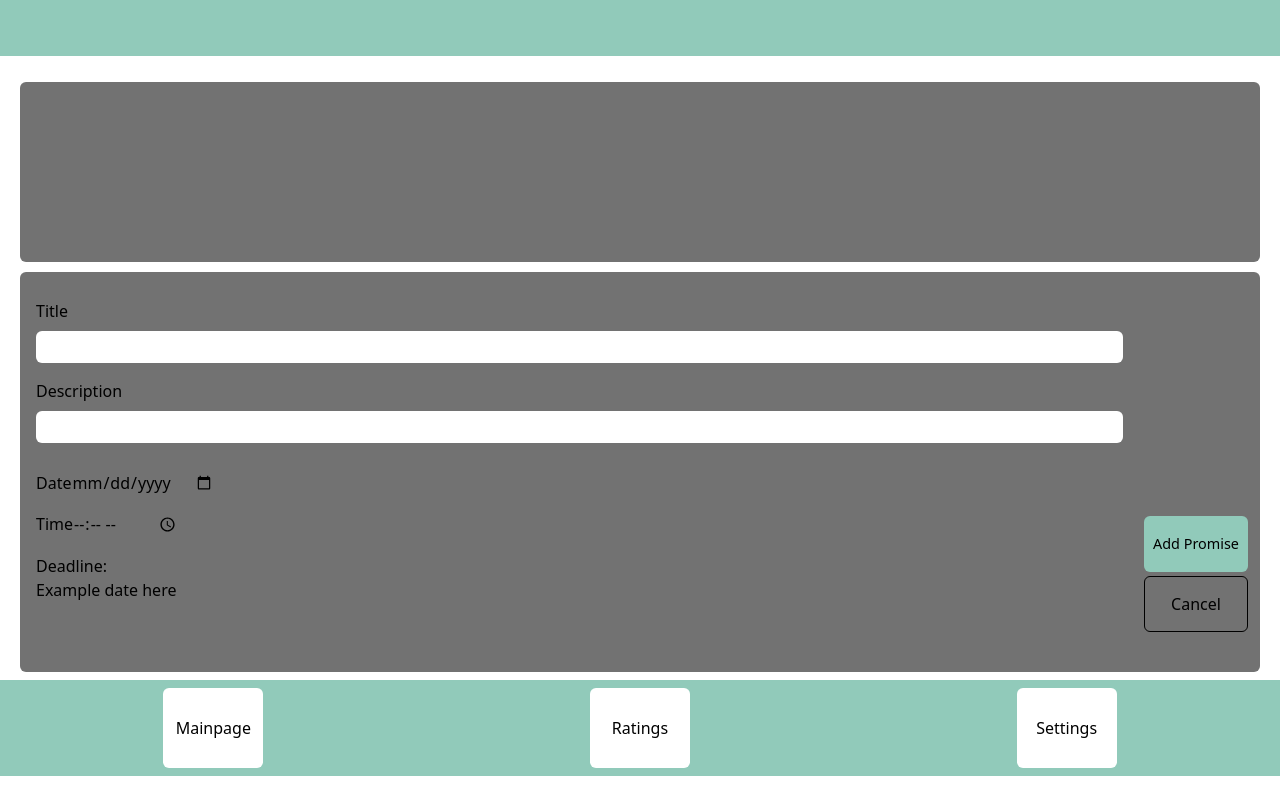
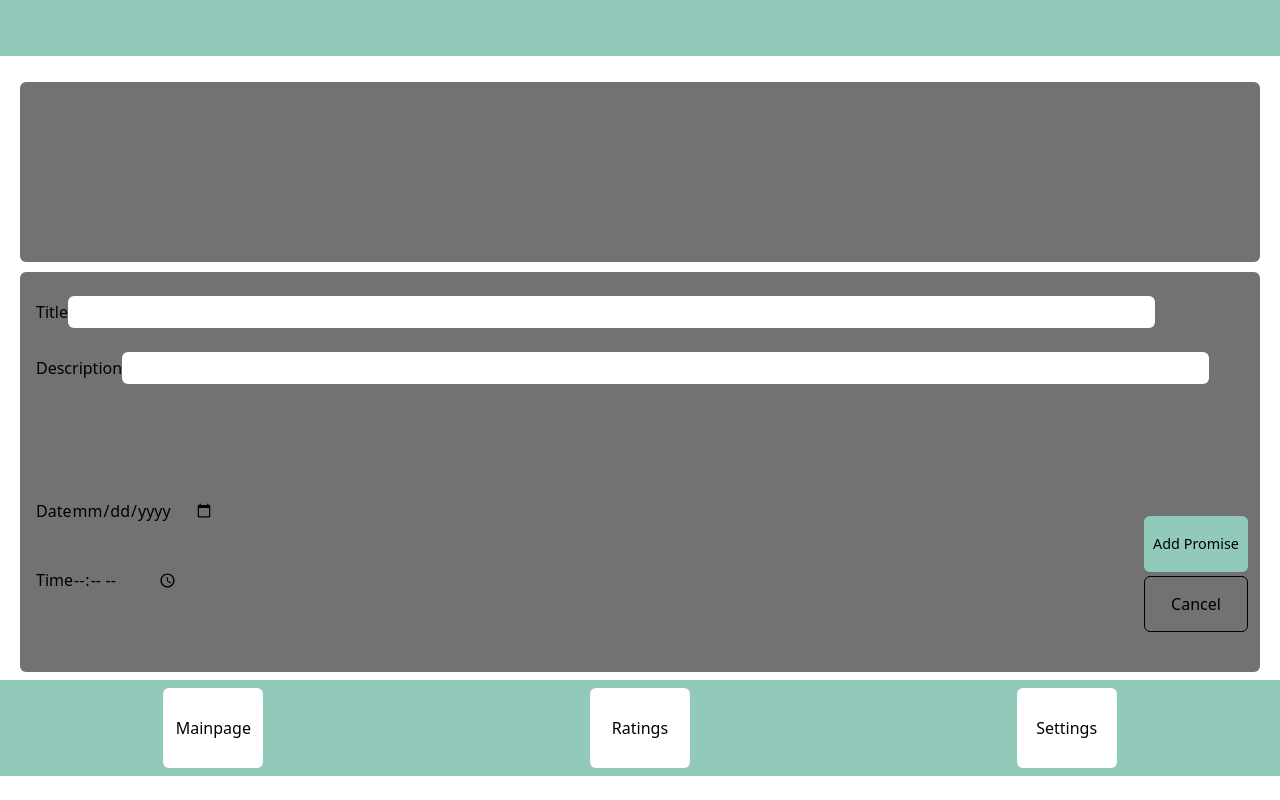
Before and after one commit to iyliaj/The-Promise-V2, a React (Vite) app in the folder the-promise-v2/: page / in a window 1280 px wide. Both pictures are taken after a click on the button "New Promise". Built offline with nearby package versions, Linux system fonts and the light colour scheme.

Commit message:
Created filter functionality to reallocate expired promises and sort data

```diff
--- a/the-promise-v2/package.json
+++ b/the-promise-v2/package.json
@@ -13,6 +13,7 @@
     "@tailwindcss/vite": "^4.1.18",
     "react": "^19.2.0",
     "react-dom": "^19.2.0",
+    "react-hook-form": "^7.71.1",
     "react-router": "^7.13.0",
     "tailwindcss": "^4.1.18"
   },
--- a/the-promise-v2/src/MainPage.jsx
+++ b/the-promise-v2/src/MainPage.jsx
@@ -1,10 +1,118 @@
-import { useState } from "react";
+import { useEffect, useState } from "react";
 import { BottomNavbar } from "./components/BottomNavbar";
 import { TopBorder } from "./components/TopBorder";
+import { NewPromiseForm } from "./components/NewPromiseForm";
 
 
 
 export function MainPage() {
+
+    const [userData, setUserData] = useState(() => {
+
+        const initialData = {
+
+            promises: [
+                {
+                    id: 1,
+                    title: "Cook Pizza",
+                    description: "Finish cooking Napolitana Pizza",
+                    date: "2026-02-09",
+                    time: "12:33",
+                    status: "active"
+                },
+                {
+                    id: 2,
+                    title: "Run like a bitch",
+                    description: "Burn some calories",
+                    date: "2026-02-09",
+                    time: "09:50",
+                    status: "active"
+                },
+                {
+                    id: 3,
+                    title: "Go fishing",
+                    description: "Fish in the open ocean",
+                    date: "2026-02-08",
+                    time: "18:20",
+                    status: "active"
+                },
+                {
+                    id: 4,
+                    title: "Start an adventure",
+                    description: "Be a hobbit",
+                    date: "2026-02-10",
+                    time: "08:00",
+                    status: "active"
+                },
+                {
+                    id: 5,
+                    title: "THIS IS AN EXPIRED PROMISE",
+                    description: "I'm a retard",
+                    date: "2026-02-07",
+                    time: "09:00",
+                    status: "active"
+                }
+            ],
+            ratings: {
+                userScore: "",
+                promisesStatus: {
+                    expiredPromises: [],
+                    completedPromises: []
+                }
+            },
+            settings: {
+                theme: "light",
+                font: "avenir"
+            }
+        }
+
+        const now = new Date();
+        const expired = [];
+        const active = [];
+
+        initialData.promises.forEach(promise => {
+            const dateTime = new Date(`${promise.date}T${promise.time}`);
+            const timeLeft = dateTime.getTime() - now.getTime();
+
+            if (timeLeft <= 0) {
+                expired.push({...promise, status: "expired"});
+            }   else {
+                active.push(promise);
+            }
+
+        });
+
+        active.sort((a, b) => {
+            const dateTimeA = new Date(`${a.date}T${a.time}`);
+            const dateTimeB = new Date(`${b.date}T${b.time}`);
+
+            return dateTimeA.getTime() - dateTimeB.getTime();
+        });
+
+        expired.sort((a, b) => {
+            const dateTimeA = new Date(`${a.date}T${a.time}`);
+            const dateTimeB = new Date(`${b.date}T${b.time}`);
+
+            return dateTimeA.getTime() - dateTimeB.getTime();
+        });
+
+        return {
+            ...initialData,
+            promises: active,
+            ratings: {
+                ...initialData.ratings,
+                promisesStatus: {
+                    ...initialData.ratings.promisesStatus,
+                    expiredPromises: expired
+                }
+            }
+        }
+
+    });
+
+    useEffect(() => {
+        console.log(`Current data: ${JSON.stringify(userData)}`);
+    })
 
     const [newPromiseStatus, setNewPromiseStatus] = useState(false);
 
@@ -38,7 +146,7 @@ export function MainPage() {
                             </div>
                             <div className="buttons-section w-[50%] h-full flex flex-col gap-2 items-center justify-center">
                                 <button className="new-promise-btn w-35 h-14 bg-primary rounded-md hover:opacity-80 hover:text-canvas active:bg-green-950 cursor-pointer"
-                                onClick={handleClick}
+                                    onClick={handleClick}
                                 >New Promise</button>
                                 <button className="view-all-promises w-35 h-14 border rounded-md">View all promises</button>
                             </div>
@@ -48,40 +156,10 @@ export function MainPage() {
 
                 {/* Displays when new promise button clicked */}
                 {newPromiseStatus && (
-                    <div className="new-promise-section w-full h-100 bg-secondary rounded-md p-4 relative">
-                        <div className="text-inputs-section w-full h-[45%] flex flex-col justify-center">
-                            <form id="new-promise-form">
-                                <section>
-                                    <label htmlFor="title" className="block">Title</label>
-                                    <input type="text" id="title" className="promise-title w-[90%] h-8 bg-canvas rounded-md mt-2 p-1" />
-                                </section>
-                                <section className="mt-4">
-                                    <label htmlFor="description" className="block">Description</label>
-                                    <input type="text" id="description" className="promise-decscription w-[90%] h-8 bg-canvas rounded-md mt-2 p-1" />
-                                </section>
-                            </form>
-                        </div>
-                        <div className="deadline-buttons-section w-full h-[45%] flex flex-col justify-evenly">
-                            <section>
-                                <label htmlFor="date">Date</label>
-                                <input type="date" id="date" />
-                            </section>
-                            <section>
-                                <label htmlFor="time">Time</label>
-                                <input type="time" id="time" />
-                            </section>
-                            <section>
-                                <p>Deadline:</p>
-                                <p>Example date here</p>
-                            </section>
-                        </div>
-                        <div className="new-promise-btns flex flex-col gap-1 absolute bottom-10 right-3">
-                            <button className="w-26 h-14 bg-primary rounded-md text-[0.9rem]">Add Promise</button>
-                            <button
-                                onClick={handleClick}
-                                className="w-26 h-14 border rounded-md text-[0.9rem hover:opacity-80 hover:text-canvas active:bg-gray-500 cursor-pointer">Cancel</button>
-                        </div>
-                    </div>
+                    <NewPromiseForm
+                        handleClick={handleClick}
+                        setUserData={setUserData}
+                    />
                 )}
 
             </div>
--- /dev/null
+++ b/the-promise-v2/src/components/NewPromiseForm.jsx
@@ -0,0 +1,123 @@
+import { useEffect } from "react";
+import { useForm } from "react-hook-form";
+
+
+export function NewPromiseForm({ handleClick, setUserData }) {
+
+    const { register,
+        handleSubmit,
+        reset,
+        formState: { errors, isSubmitting, isSubmitSuccessful }
+    } = useForm();
+
+    const onSubmit = async (data) => {
+
+        console.log(data);
+
+        const newId = crypto.randomUUID();
+
+        setUserData((prev) => {
+
+            // Add new promise to active array
+
+            const active = [...prev.promises, {
+                id: newId,
+                title: data.title,
+                description: data.description,
+                date: data.date,
+                time: data.time,
+                status: "active"
+            }
+            ];
+
+            active.sort((a, b) => {
+                const dateTimeA = new Date(`${a.date}T${a.time}`);
+                const dateTimeB = new Date(`${b.date}T${b.time}`);
+
+                return dateTimeA.getTime() - dateTimeB.getTime();
+            });
+
+            return {
+                ...prev,
+                promises: active
+            }
+        });
+
+
+
+
+
+        await new Promise((resolve) => setTimeout(resolve, 1000));
+
+
+    }
+
+    // To reset form fields after submitting
+    useEffect(() => {
+        if (isSubmitSuccessful) {
+            reset();
+        }
+    }, [isSubmitSuccessful, reset]);
+
+    return (
+        <div className="new-promise-section w-full h-100 bg-secondary rounded-md p-4 relative">
+            <div className="text-inputs-section w-full h-[45%] flex flex-col">
+                <form id="new-promise-form" onSubmit={handleSubmit(onSubmit)}>
+                    <section className="">
+                        <label htmlFor="title" className="inline">Title</label>
+                        {errors.title && (<p className="text-[0.8rem] text-red-900 inline ml-2">{errors.title.message}</p>)}
+                        <input {...register("title", {
+                            required: "Title required",
+                            validate: (value) => {
+                                if (value.length <= 3) {
+                                    return "More than 3 characters please"
+                                }
+                                return true;
+                            }
+                        })} type="text" id="title" className="promise-title w-[90%] h-8 bg-canvas rounded-md mt-2 p-1" />
+
+                    </section>
+                    <section className="mt-4">
+                        <label htmlFor="description" className="inline">Description</label>
+                        {errors.description && (<p className="text-[0.8rem] text-red-900 inline ml-2">{errors.description.message}</p>)}
+                        <input {...register("description", {
+                            required: "Description required",
+                            validate: (value) => {
+                                if (value.length <= 10) {
+                                    return "Be more descriptive"
+                                }
+                                return true;
+                            }
+                        })} type="text" id="description" className="promise-decscription w-[90%] h-8 bg-canvas rounded-md mt-2 p-1" />
+                    </section>
+                </form>
+            </div>
+            <div className="deadline-buttons-section w-full h-[50%] flex flex-col justify-evenly">
+                <section>
+                    <label htmlFor="date">Date</label>
+                    <input {...register("date", {
+                        required: "Date required"
+                    })} type="date" id="date" form="new-promise-form" />
+                    {errors.date && (<div><p className="text-[0.8rem] text-red-900">{errors.date.message}</p></div>)}
+                </section>
+                <section>
+                    <label htmlFor="time">Time</label>
+                    <input {...register("time", {
+                        required: "Time required"
+                    })} type="time" id="time" form="new-promise-form" />
+                    {errors.time && (<div><p className="text-[0.8rem] text-red-900">{errors.time.message}</p></div>)}
+                </section>
+            </div>
+            <div className="new-promise-btns flex flex-col gap-1 absolute bottom-10 right-3">
+                <button
+                    disabled={isSubmitting}
+                    form="new-promise-form"
+                    type="submit"
+                    className="w-26 h-14 bg-primary rounded-md text-[0.9rem]">{isSubmitting ? "Adding Promise..." : "Add Promise"}</button>
+                <button
+                    onClick={handleClick}
+                    className="w-26 h-14 border rounded-md text-[0.9rem hover:opacity-80 hover:text-canvas active:bg-gray-500 cursor-pointer">Cancel</button>
+            </div>
+        </div>
+    )
+}
```
Also changed, not shown: 1 other file (tests, documents, lock files or other folders).
